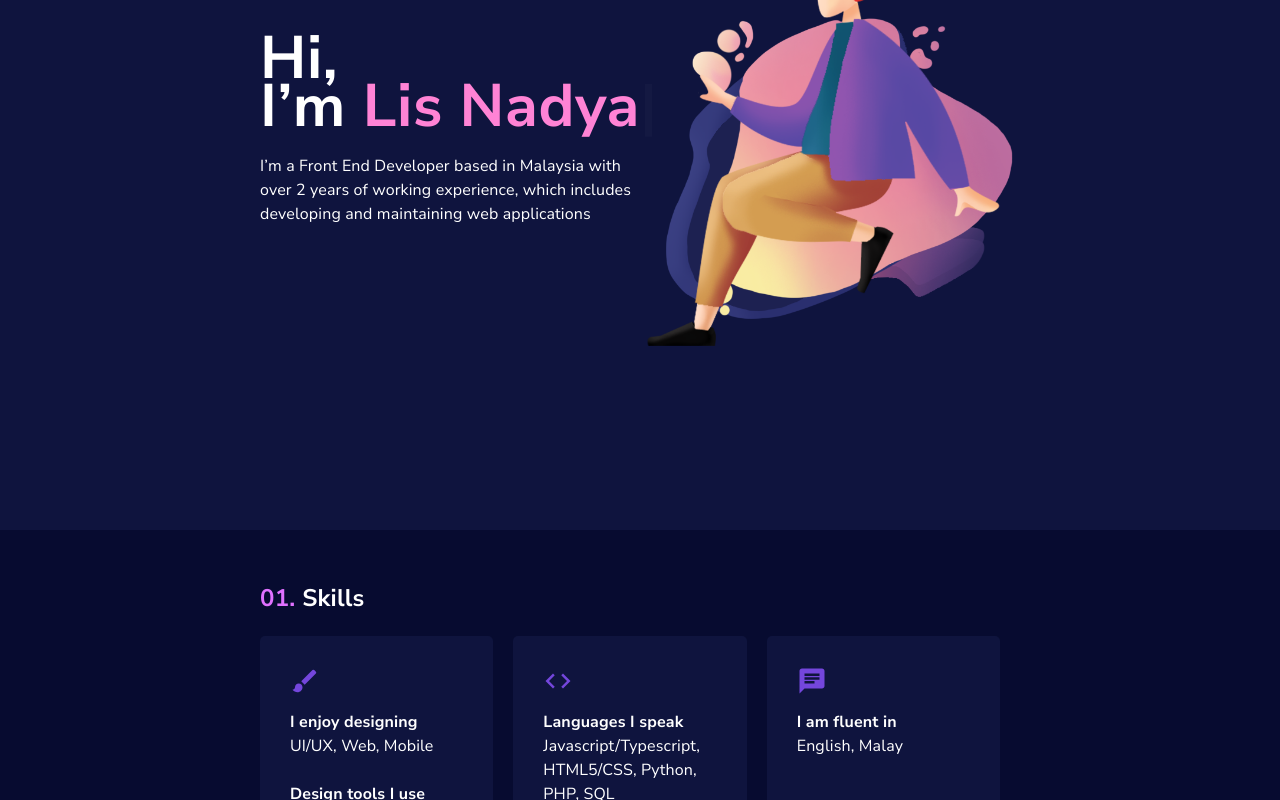
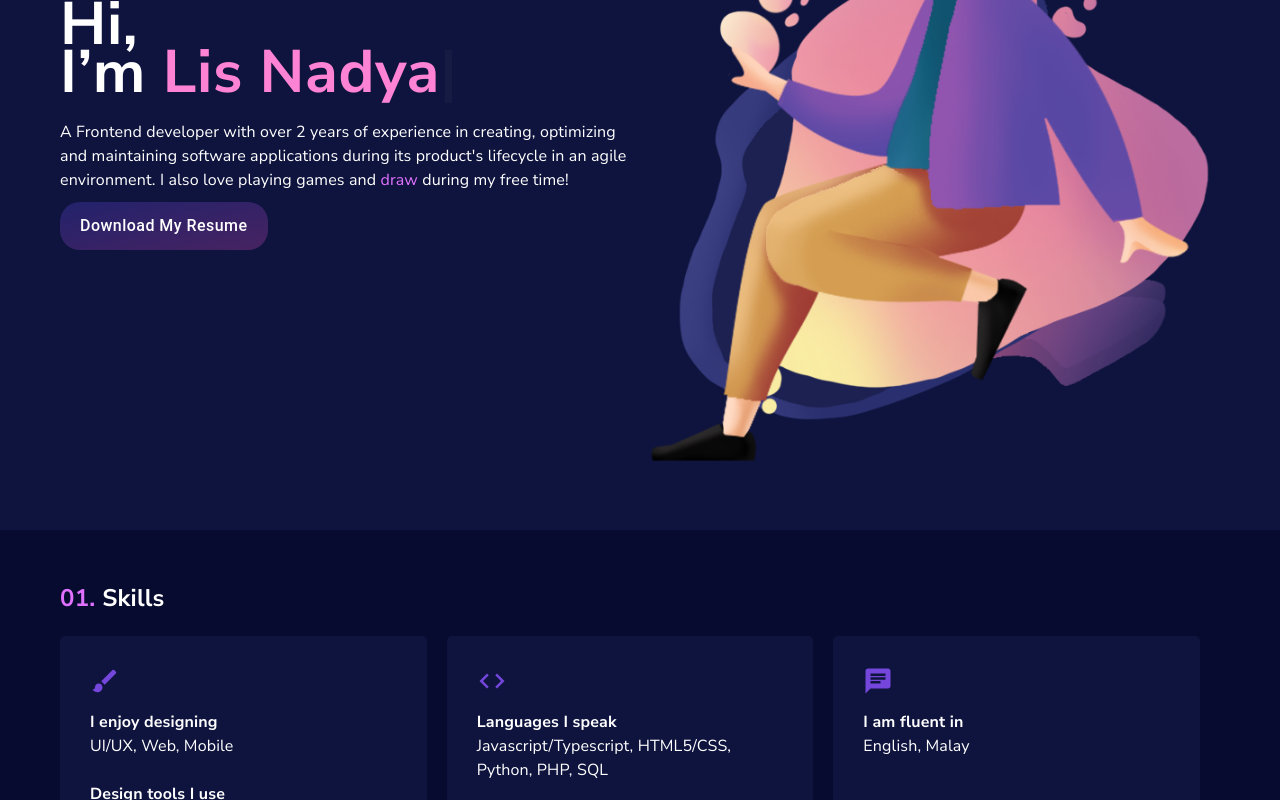
Before and after one commit to LisNadya98/portfolio, a React (Create React App) app: page / in a window 1280 px wide. Shown: the part 320-1120 px from the top of the page. Built offline with nearby package versions, Linux system fonts and the light colour scheme.

Commit message:
[Upd] add resume and link to art insta

```diff
--- a/src/asset/styles.css
+++ b/src/asset/styles.css
@@ -261,9 +261,8 @@
     -moz-user-select: none;
     -webkit-user-select: none;
     -ms-user-select: none;
-    width:100%;
+    width: 100%;
     margin:auto;
-    max-height: 100%;
   }
 
   .border {
--- a/src/asset/styles.js
+++ b/src/asset/styles.js
@@ -47,9 +47,8 @@ const useStyles = makeStyles((theme) => ({
     },
 
     link:{
-        marginLeft: theme.spacing(6),
         fontSize:fontBody,
-        color:black,
+        color:purple,
         transition:"0.5s",
         cursor:"pointer"
     },
@@ -314,10 +313,11 @@ const useStyles = makeStyles((theme) => ({
         marginBottom: "10px",
         background: "linear-gradient(to bottom right, #22226C, #472361)",
         textTransform:"none",
-        letterSpacing: "0",
+        opacity: "1",
         transition:"0.5s",
         '&:hover':{
-            letterSpacing: "2px"
+            opacity: "0.8",
+
         }
     },
 
--- a/src/component/web.js
+++ b/src/component/web.js
@@ -9,7 +9,8 @@ import {Button,
   Typography,
   Tabs,
   Tab,
-  Box
+  Box,
+  Link
 } from '@material-ui/core';
 import {Brush, Code, LinkedIn, MailOutline, Chat, Computer} from '@material-ui/icons';
 import '../asset/styles.css';
@@ -229,7 +230,7 @@ function Web(props) {
     {id: 2, label: "LinkedIn", link: "https://www.linkedin.com/in/lisnadya/", icon:(<LinkedIn />)}];
 
     useEffect(() => {
-      window.matchMedia("(max-width: 500px)").addListener(
+      window.matchMedia("(max-width: 800px)").addListener(
         e=>{
           if (e.matches) {
             setIsSmall(true)
@@ -242,7 +243,7 @@ function Web(props) {
 
   const getSkills = () => {
     return (
-        <Grid container style={{margin:"auto", maxWidth:"800px", padding:"0 20px"}}>
+        <Grid container style={{margin:"auto", maxWidth:"1200px", padding:"0 20px"}}>
           <Grid container className={`${classes.header} reveal`}>
             <Typography className={classes.fontBodyH2} style={{textAlign:"left"}}>
             <span className={classes.numberHighlight}>01.</span> {skill.title}
@@ -334,7 +335,6 @@ function Web(props) {
         )
       })}
     </Grid>
-
   }
 
   const getMenuList = () => {
@@ -366,12 +366,20 @@ function Web(props) {
     )})
   }
 
+  const downloadResume = () => {
+    const filePath = `${process.env.PUBLIC_URL}/resume.pdf`;
+    var link = document.createElement('a');
+    link.href = filePath;
+    link.download = filePath.substr(filePath.lastIndexOf('/') + 1);
+    link.click();
+  }
+
   return (
     <div className={classes.root}>
       <AppBar position="sticky" className={classes.topBar}>
         <Toolbar variant="dense">
           <Grid container justify="center" alignItems="center">
-            <Grid item xs={6}>
+            <Grid item xs={3}>
               <div style={{float:"left", background: "linear-gradient(to bottom right, #5A4BE5, #DD34BD)", height:"28px", width:"28px"}}>
                 <Typography className={classes.fontTopPanel} style={{lineHeight:"28px", textAlign:"center"}}>
                   LN
@@ -380,30 +388,34 @@ function Web(props) {
             </Grid>
             {
               isSmall ?
-              <Grid item xs={6}>
+              <Grid item xs={9}>
                 <MenuDrawer
                 menu={menuList}
                 scroll={scroll}
                 classes={classes}/>
               </Grid>
               :
-              <Grid container xs={6} justify="flex-end">
+              <Grid container xs={9} justify="flex-end">
                 {getMenuList()}
               </Grid>
             }
           </Grid>
         </Toolbar>
       </AppBar>
-      <Grid id="about" justify="center" alignItems="center"   container style={{width:"100%", height:"100vh", position:"relative", background:"#0F143E"}}>
-        <Grid container justify="center" alignItems="center"  style={{maxWidth:"800px", padding:"20px"}}>
+      <Grid id="about" justify="center" alignItems="center"   container style={{width:"100%", minHeight:"100vh", position:"relative", background:"#0F143E"}}>
+        <Grid container justify="center" alignItems="center"  style={{maxWidth:"1200px", padding:"20px"}}>
           <Grid item xs={isSmall ? 12 : 6}>
             <Typography className={`${classes.fontBodyHeader}`} style={{textAlign:"left", width:"fit-content"}}>
               Hi,<br/>I’m <span className={`${classes.highlight} typing`}>Lis Nadya</span>
             </Typography>
             <Typography className={`${classes.fontBody}`} style={{textAlign:"left"}}>
               <br/>
-              I’m a Front End Developer based in Malaysia with over 2 years of working experience, which includes developing and maintaining web applications
+              A Frontend developer with over 2 years of experience in creating, optimizing and maintaining software applications during its product's lifecycle in an agile environment.
+              I also love playing games and <Link className={classes.link} onClick={()=>{window.open("https://www.instagram.com/echoarte/", '_blank')}}>draw</Link> during my free time!
             </Typography>
+            <Button onClick={()=>{downloadResume()}} className={classes.footerBtn} style={{width:"fit-content", marginTop:"10px"}}>
+              Download My Resume
+            </Button>
           </Grid>
           {
             !isSmall &&
@@ -421,13 +433,13 @@ function Web(props) {
           {getSkills()}
         </Grid>
       :
-        <Grid id="skills" container className={classes.skills} style={{maxWidth:"800px", padding:"50px 20px"}} justify="center" alignItems="center">
+        <Grid id="skills" container className={classes.skills} style={{maxWidth:"1200px", padding:"50px 20px"}} justify="center" alignItems="center">
           {getSmallSkills()}
         </Grid>
       }
 
       <Grid id="experience"  container style={{width:"100%", background:"#0F143E"}}>
-        <Grid container style={{margin:"auto", maxWidth:"800px", padding:"50px 20px"}} justify="center" alignItems="flex-start">
+        <Grid container style={{margin:"auto", maxWidth:"1200px", padding:"50px 20px"}} justify="center" alignItems="flex-start">
           <Grid container className={classes.header}>
             <Typography className={`${classes.fontBodyH2} reveal`} style={{textAlign:"left"}}>
             <span className={classes.numberHighlight}>02.</span> Work Experience
@@ -466,7 +478,7 @@ function Web(props) {
         </Grid>
       </Grid>
       <Grid id="projects"  container style={{width:"100%"}}>
-        <Grid container style={{margin:"auto", maxWidth:"800px", padding:"50px 20px"}} justify="center" alignItems="center">
+        <Grid container style={{margin:"auto", maxWidth:"1200px", padding:"50px 20px"}} justify="center" alignItems="center">
           <Grid container className={`${classes.header} reveal`}>
             <Typography className={classes.fontBodyH2} style={{textAlign:"left"}}>
             <span className={classes.numberHighlight}>03.</span> Recent Projects
@@ -481,7 +493,7 @@ function Web(props) {
 
       {/* Contact */}
       <Grid id="contact" container style={{width: "100%", padding:"50px 0", background: "#0F143E"}} alignItems="center">
-        <Grid container style={{maxWidth: "800px", margin: "auto", padding: "0 20px"}}>
+        <Grid container style={{maxWidth: "1200px", margin: "auto", padding: "0 20px"}}>
           <Grid container className={classes.header}>
             <Typography className={classes.fontBodyH2} style={{textAlign:"left"}}>
             <span className={classes.numberHighlight}>04.</span> Contact
```
Also changed, not shown: 1 other file (tests, documents, lock files or other folders).
